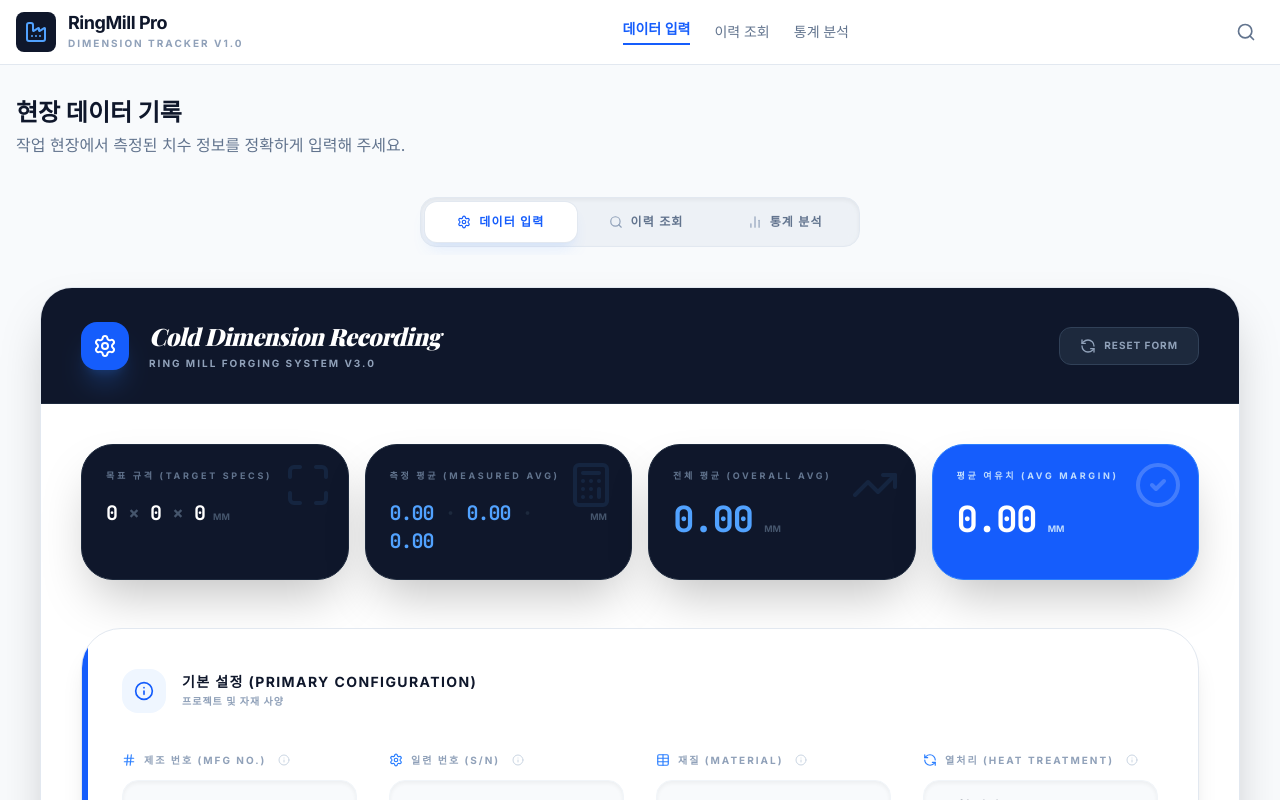
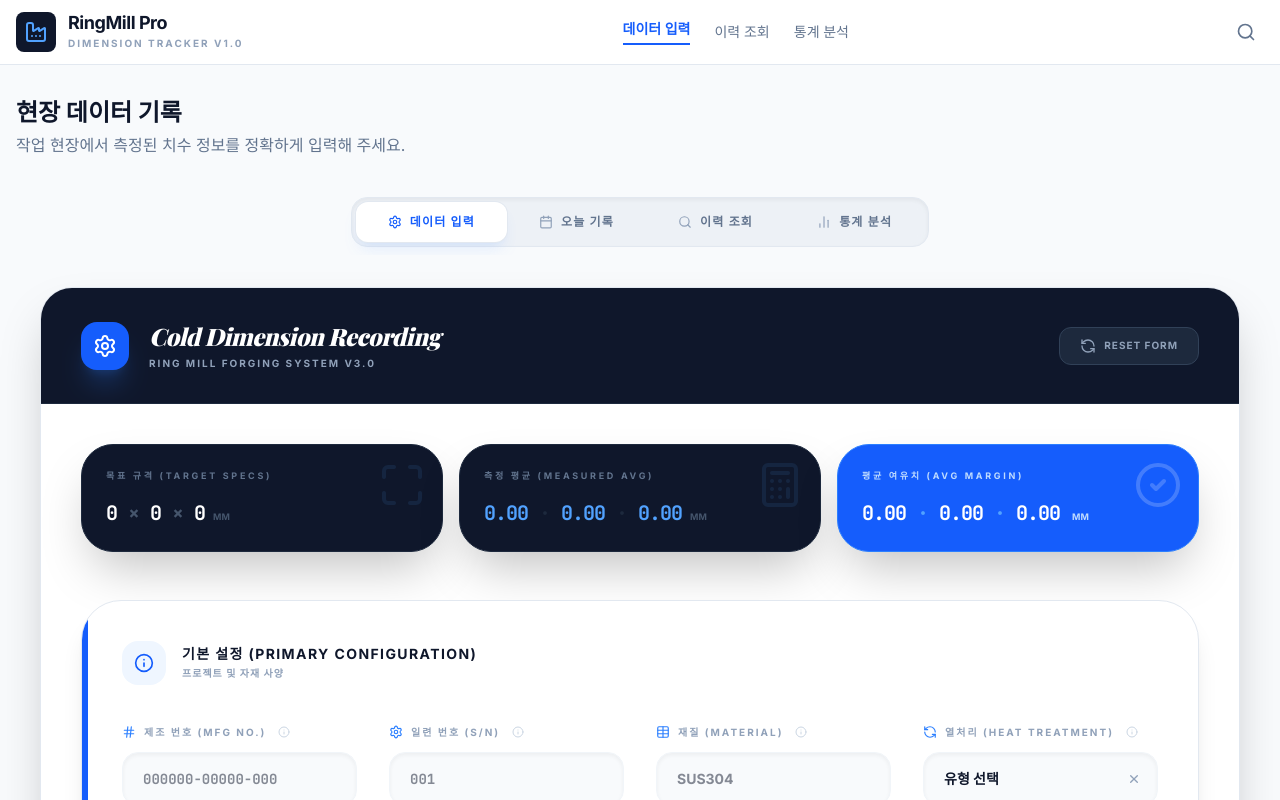
Before and after one commit to audifox1-ops/-, a React (Vite) app: page / in a window 1280 px wide. Shown: the top 800 px of the page. Built offline with nearby package versions, Linux system fonts and the light colour scheme; a web font is replaced by a local one.

Commit message:
feat: Display measurement margins in DataEntryForm
Calculate and display the difference between measured and target dimensions (OD, ID, T) for each measurement row. This provides immediate visual feedback on deviations.

```diff
--- a/src/components/DataEntryForm.tsx
+++ b/src/components/DataEntryForm.tsx
@@ -106,14 +106,30 @@ const MeasurementRow = React.memo(({
   onUpdate,
   onRemove,
   canRemove,
-  errors
+  errors,
+  targetSize
 }: {
   record: MeasurementRecord;
   onUpdate: (id: number, field: keyof MeasurementRecord, value: string) => void;
   onRemove: (round: number) => void;
   canRemove: boolean;
   errors?: Partial<Record<keyof MeasurementRecord, string>>;
+  targetSize: { od: string; id: string; t: string };
 }) => {
+  const getMargin = (measured: string, target: string) => {
+    const m = parseFloat(measured);
+    const t = parseFloat(target);
+    if (!isNaN(m) && !isNaN(t) && t > 0) {
+      const margin = m - t;
+      return margin > 0 ? `+${margin.toFixed(2)}` : margin.toFixed(2);
+    }
+    return null;
+  };
+
+  const marginOD = getMargin(record.measuredOD, targetSize.od);
+  const marginID = getMargin(record.measuredID, targetSize.id);
+  const marginT = getMargin(record.measuredT, targetSize.t);
+
   return (
     <tr className="group hover:bg-slate-50 transition-all duration-300">
       <td className="py-6 px-8 text-center">
@@ -122,7 +138,8 @@ const MeasurementRow = React.memo(({
         </div>
       </td>
       <td className="py-6 px-4">
-        <div className="relative group/input">
+        <div className="relative group/input flex flex-col items-center">
+          <div className="relative w-full">
             <input
               type="number"
               step="any"
@@ -132,6 +149,12 @@ const MeasurementRow = React.memo(({
               placeholder="0.00"
             />
             <div className="absolute right-3 top-1/2 -translate-y-1/2 text-[8px] font-black text-slate-300 uppercase tracking-widest pointer-events-none group-focus-within/input:text-blue-400">OD</div>
+          </div>
+          {marginOD && (
+            <div className={`text-[10px] font-black mt-2 ${parseFloat(marginOD) >= 0 ? 'text-blue-500' : 'text-red-500'}`}>
+              여유치: {marginOD}
+            </div>
+          )}
           {errors?.measuredOD && (
             <motion.div initial={{ opacity: 0, y: 5 }} animate={{ opacity: 1, y: 0 }} className="absolute -bottom-1 left-1/2 -translate-x-1/2 bg-red-500 text-white text-[7px] font-black px-2 py-0.5 rounded-full whitespace-nowrap z-10">
               {errors.measuredOD}
@@ -140,7 +163,8 @@ const MeasurementRow = React.memo(({
         </div>
       </td>
       <td className="py-6 px-4">
-        <div className="relative group/input">
+        <div className="relative group/input flex flex-col items-center">
+          <div className="relative w-full">
             <input
               type="number"
               step="any"
@@ -150,6 +174,12 @@ const MeasurementRow = React.memo(({
               placeholder="0.00"
             />
             <div className="absolute right-3 top-1/2 -translate-y-1/2 text-[8px] font-black text-slate-300 uppercase tracking-widest pointer-events-none group-focus-within/input:text-blue-400">ID</div>
+          </div>
+          {marginID && (
+            <div className={`text-[10px] font-black mt-2 ${parseFloat(marginID) >= 0 ? 'text-blue-500' : 'text-red-500'}`}>
+              여유치: {marginID}
+            </div>
+          )}
           {errors?.measuredID && (
             <motion.div initial={{ opacity: 0, y: 5 }} animate={{ opacity: 1, y: 0 }} className="absolute -bottom-1 left-1/2 -translate-x-1/2 bg-red-500 text-white text-[7px] font-black px-2 py-0.5 rounded-full whitespace-nowrap z-10">
               {errors.measuredID}
@@ -158,7 +188,8 @@ const MeasurementRow = React.memo(({
         </div>
       </td>
       <td className="py-6 px-4">
-        <div className="relative group/input">
+        <div className="relative group/input flex flex-col items-center">
+          <div className="relative w-full">
             <input
               type="number"
               step="any"
@@ -168,6 +199,12 @@ const MeasurementRow = React.memo(({
               placeholder="0.00"
             />
             <div className="absolute right-3 top-1/2 -translate-y-1/2 text-[8px] font-black text-slate-300 uppercase tracking-widest pointer-events-none group-focus-within/input:text-blue-400">T</div>
+          </div>
+          {marginT && (
+            <div className={`text-[10px] font-black mt-2 ${parseFloat(marginT) >= 0 ? 'text-blue-500' : 'text-red-500'}`}>
+              여유치: {marginT}
+            </div>
+          )}
           {errors?.measuredT && (
             <motion.div initial={{ opacity: 0, y: 5 }} animate={{ opacity: 1, y: 0 }} className="absolute -bottom-1 left-1/2 -translate-x-1/2 bg-red-500 text-white text-[7px] font-black px-2 py-0.5 rounded-full whitespace-nowrap z-10">
               {errors.measuredT}
@@ -884,19 +921,13 @@ export default function DataEntryForm({ onSave, allRecords }: DataEntryFormProps
     const sID = parseFloat(formData.size.id) || 0;
     const sT = parseFloat(formData.size.t) || 0;
 
-    const overallAvg = (avgOD + avgID + avgT) / 3;
-    const sizeAvg = (sOD + sID + sT) / 3;
-    const overallMargin = overallAvg - sizeAvg;
-
     return {
       od: avgOD.toFixed(2),
       id: avgID.toFixed(2),
       t: avgT.toFixed(2),
-      rod: (avgOD - sOD).toFixed(2),
-      rid: (avgID - sID).toFixed(2),
-      rt: (avgT - sT).toFixed(2),
-      overallAvg: overallAvg.toFixed(2),
-      overallMargin: overallMargin.toFixed(2)
+      marginOD: sOD > 0 ? (avgOD - sOD).toFixed(2) : '0.00',
+      marginID: sID > 0 ? (avgID - sID).toFixed(2) : '0.00',
+      marginT: sT > 0 ? (avgT - sT).toFixed(2) : '0.00'
     };
   };
 
@@ -919,6 +950,17 @@ export default function DataEntryForm({ onSave, allRecords }: DataEntryFormProps
             데이터 입력
           </button>
           <button
+            onClick={() => setActiveTab('today')}
+            className={`flex items-center gap-2 px-8 py-3 rounded-xl text-xs font-black uppercase tracking-widest transition-all duration-300 ${
+              activeTab === 'today'
+                ? 'bg-white text-blue-600 shadow-lg shadow-blue-500/10 ring-1 ring-slate-200'
+                : 'text-slate-500 hover:text-slate-800 hover:bg-white/40'
+            }`}
+          >
+            <Calendar className={`w-3.5 h-3.5 ${activeTab === 'today' ? 'text-blue-600' : 'text-slate-400'}`} />
+            오늘 기록
+          </button>
+          <button
             onClick={() => setActiveTab('history')}
             className={`flex items-center gap-2 px-8 py-3 rounded-xl text-xs font-black uppercase tracking-widest transition-all duration-300 ${
               activeTab === 'history'
@@ -965,6 +1007,71 @@ export default function DataEntryForm({ onSave, allRecords }: DataEntryFormProps
               </div>
             </div>
             <StatsDashboard records={allRecords} />
+          </motion.section>
+        ) : activeTab === 'today' ? (
+          <motion.section
+            key="today"
+            initial={{ opacity: 0, scale: 0.98 }}
+            animate={{ opacity: 1, scale: 1 }}
+            exit={{ opacity: 0, scale: 0.98 }}
+            transition={{ duration: 0.3, ease: "easeOut" }}
+            className="bg-white border border-slate-200 shadow-2xl rounded-[2rem] overflow-hidden"
+          >
+            <div className="bg-slate-900 px-6 sm:px-10 py-6 sm:py-8 border-b border-slate-800 flex flex-col sm:flex-row items-start sm:items-center justify-between gap-4">
+              <div className="flex items-center gap-5">
+                <div className="bg-blue-600 p-3 rounded-2xl shadow-xl shadow-blue-500/20">
+                  <Calendar className="w-6 h-6 text-white" />
+                </div>
+                <div>
+                  <h3 className="text-xl font-black text-white tracking-tight font-serif italic">오늘의 작업 기록</h3>
+                  <p className="text-[10px] text-slate-400 font-black uppercase tracking-[0.2em] mt-1">Today's Production Log</p>
+                </div>
+              </div>
+            </div>
+            <div className="p-4 sm:p-10">
+              {(() => {
+                const todayStr = new Date().toISOString().split('T')[0];
+                const todayRecords = allRecords.filter(r => r.workDate === todayStr);
+
+                if (todayRecords.length === 0) {
+                  return (
+                    <div className="p-12 bg-slate-50 rounded-2xl text-slate-400 text-center flex flex-col items-center justify-center gap-3 border-2 border-dashed border-slate-200">
+                      <AlertCircle className="w-8 h-8 text-slate-300" />
+                      <p className="text-sm font-bold">오늘 기록된 작업이 없습니다.</p>
+                    </div>
+                  );
+                }
+
+                return (
+                  <div className="overflow-x-auto border border-slate-200 rounded-2xl shadow-sm">
+                    <table className="w-full text-left border-collapse min-w-[800px]">
+                      <thead className="bg-slate-50 border-b border-slate-200">
+                        <tr>
+                          <th className="px-6 py-4 text-[10px] font-black text-slate-500 uppercase tracking-widest">제조번호</th>
+                          <th className="px-6 py-4 text-[10px] font-black text-slate-500 uppercase tracking-widest">S/N</th>
+                          <th className="px-6 py-4 text-[10px] font-black text-slate-500 uppercase tracking-widest">규격</th>
+                          <th className="px-6 py-4 text-[10px] font-black text-slate-500 uppercase tracking-widest">작업자</th>
+                          <th className="px-6 py-4 text-[10px] font-black text-slate-500 uppercase tracking-widest">최종 측정 OD</th>
+                        </tr>
+                      </thead>
+                      <tbody className="divide-y divide-slate-100 bg-white">
+                        {todayRecords.map((record) => (
+                          <tr key={record.id} className="hover:bg-blue-50/50 transition-colors">
+                            <td className="px-6 py-4 text-sm font-mono font-black text-slate-800">{record.manufacturingNo}</td>
+                            <td className="px-6 py-4 text-sm font-mono font-black text-slate-800">{record.sn}</td>
+                            <td className="px-6 py-4 text-xs font-bold text-slate-600">{record.size}</td>
+                            <td className="px-6 py-4 text-xs font-bold text-slate-600">{record.worker}</td>
+                            <td className="px-6 py-4 text-sm font-mono font-black text-blue-600">
+                              {record.measurements[record.measurements.length - 1]?.measuredOD || '-'} mm
+                            </td>
+                          </tr>
+                        ))}
+                      </tbody>
+                    </table>
+                  </div>
+                );
+              })()}
+            </div>
           </motion.section>
         ) : activeTab === 'history' ? (
           <motion.section
@@ -1158,7 +1265,7 @@ export default function DataEntryForm({ onSave, allRecords }: DataEntryFormProps
 
             <form onSubmit={handleSubmit} className="p-4 sm:p-10 space-y-8 sm:space-y-12 max-w-full overflow-x-hidden">
               {/* Summary Dashboard - Refined Bento Style */}
-              <div className="grid grid-cols-1 sm:grid-cols-2 xl:grid-cols-4 gap-4">
+              <div className="grid grid-cols-1 sm:grid-cols-3 gap-4">
                 <div className="relative overflow-hidden p-6 bg-slate-900 rounded-[2rem] border border-slate-800 shadow-2xl group transition-all duration-500 hover:border-blue-500/50">
                   <div className="absolute top-0 right-0 p-4 opacity-10 group-hover:opacity-20 transition-opacity">
                     <Maximize className="w-12 h-12 text-blue-400" />
@@ -1185,27 +1292,14 @@ export default function DataEntryForm({ onSave, allRecords }: DataEntryFormProps
                   </div>
                 </div>
 
-                <div className="relative overflow-hidden p-6 bg-slate-900 rounded-[2rem] border border-slate-800 shadow-2xl group transition-all duration-500 hover:border-blue-500/50">
-                  <div className="absolute top-0 right-0 p-4 opacity-10 group-hover:opacity-20 transition-opacity">
-                    <TrendingUp className="w-12 h-12 text-blue-400" />
-                  </div>
-                  <p className="text-[9px] font-black text-slate-500 uppercase tracking-[0.3em] mb-4">전체 평균 (Overall Avg)</p>
-                  <div className="flex items-baseline gap-2">
-                    <span className="text-4xl font-mono font-black text-blue-400 tracking-tighter">
-                      {averages.overallAvg}
-                    </span>
-                    <span className="text-slate-600 font-bold text-[9px] uppercase ml-1">mm</span>
-                  </div>
-                </div>
-
                 <div className="relative overflow-hidden p-6 bg-blue-600 rounded-[2rem] border border-blue-500 shadow-2xl group transition-all duration-500 hover:bg-blue-700">
                   <div className="absolute top-0 right-0 p-4 opacity-20 group-hover:opacity-30 transition-opacity">
                     <CheckCircle2 className="w-12 h-12 text-white" />
                   </div>
                   <p className="text-[9px] font-black text-blue-200 uppercase tracking-[0.3em] mb-4">평균 여유치 (Avg Margin)</p>
                   <div className="flex items-baseline gap-2">
-                    <span className="text-4xl font-mono font-black text-white tracking-tighter">
-                      {averages.overallMargin}
+                    <span className="text-xl font-mono font-black text-white tracking-tighter">
+                      {averages.marginOD} <span className="text-blue-400">·</span> {averages.marginID} <span className="text-blue-400">·</span> {averages.marginT}
                     </span>
                     <span className="text-blue-200 font-bold text-[9px] uppercase ml-1">mm</span>
                   </div>
@@ -1475,6 +1569,7 @@ export default function DataEntryForm({ onSave, allRecords }: DataEntryFormProps
                           onUpdate={handleMeasurementUpdate}
                           onRemove={removeMeasurementRow}
                           canRemove={formData.measurements.length > 2}
+                          targetSize={formData.size}
                           errors={{
                             measuredOD: errors[`measurements.${m.round}.measuredOD`],
                             measuredID: errors[`measurements.${m.round}.measuredID`],
```
Lines whose indentation alone changed are shown as unchanged.
